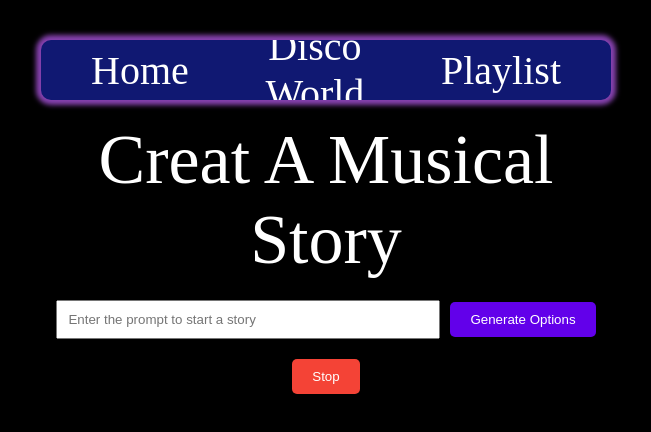
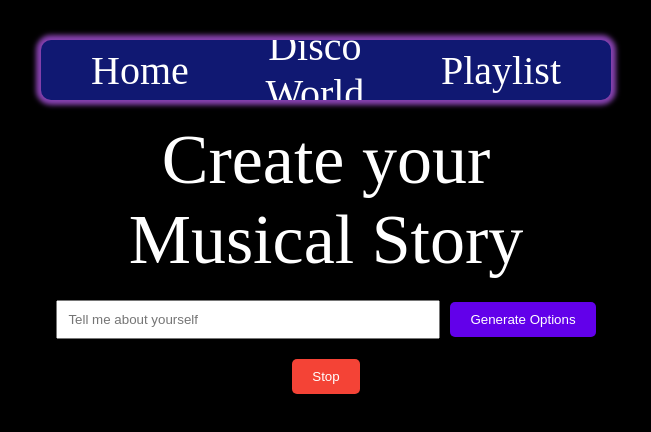
Before and after one commit to jshah0428/GrooveSync, a React (Create React App) app in the folder front_end/: page /musical-career-game in a window 1280 px wide. Shown: the top 432 px of the page, without its empty margins (314-965 px from the left). Built offline with nearby package versions, Linux system fonts and the light colour scheme; a web font is replaced by a local one.

Commit message:
more styling and wording changes

```diff
--- a/front_end/src/Homepage.js
+++ b/front_end/src/Homepage.js
@@ -328,9 +328,10 @@ const HomePage = () => {
             <div className="card">
               <div className="cursor-pointer ratio ratio-1x1 bg-secondary bg-opacity-25">
                 <img
-                  width={50}
+                  width={150}
                   src={song?.element?.album?.images[0]?.url || song?.element.imageUrl || 'https://thumbs.dreamstime.com/b/vector-musical-notes-music-gray-background-illustration-eps-141771086.jpg'}
                   className="card-img-top"
+                  style={{ borderRadius: '10px' }}
                   alt="..."
                 />
               </div>
--- a/front_end/src/MusicalCareerGame.js
+++ b/front_end/src/MusicalCareerGame.js
@@ -115,7 +115,7 @@ export default function MusicalCareerGame() {
       </div>
 
       <Loader loading={loading} />
-      <h1 className='z-10'>Creat A Musical Story</h1>
+      <h1 className='z-10'>Create your Musical Story</h1>
       {isGameActive && (
         <>
           {!options.length && !selectedOption && (
@@ -124,7 +124,7 @@ export default function MusicalCareerGame() {
                 type="text"
                 value={prompt}
                 onChange={(e) => setPrompt(e.target.value)}
-                placeholder="Enter the prompt to start a story"
+                placeholder="Tell me about yourself"
                 style={styles.input}
               />
               <button onClick={handleSubmit} style={styles.button} disabled={loading}>
--- a/front_end/src/Splash.js
+++ b/front_end/src/Splash.js
@@ -10,8 +10,8 @@ const Splash = () => {
   return (
     <div className="splash-container">
       <div className="splashlogin">
-        {isAuthenticated && <span className="z-10">{user.name}</span>}
-        {isAuthenticated ? <button onClick={() => logout()}>Logout</button> :
+        {isAuthenticated && <span className="z-10"></span>}
+        {isAuthenticated ? <button className="splashbutton" onClick={() => logout()}>Logout</button> :
           <button onClick={() => loginWithRedirect()} className="splashbutton">Log In</button>}
       </div>
       <div className= "music">
```
